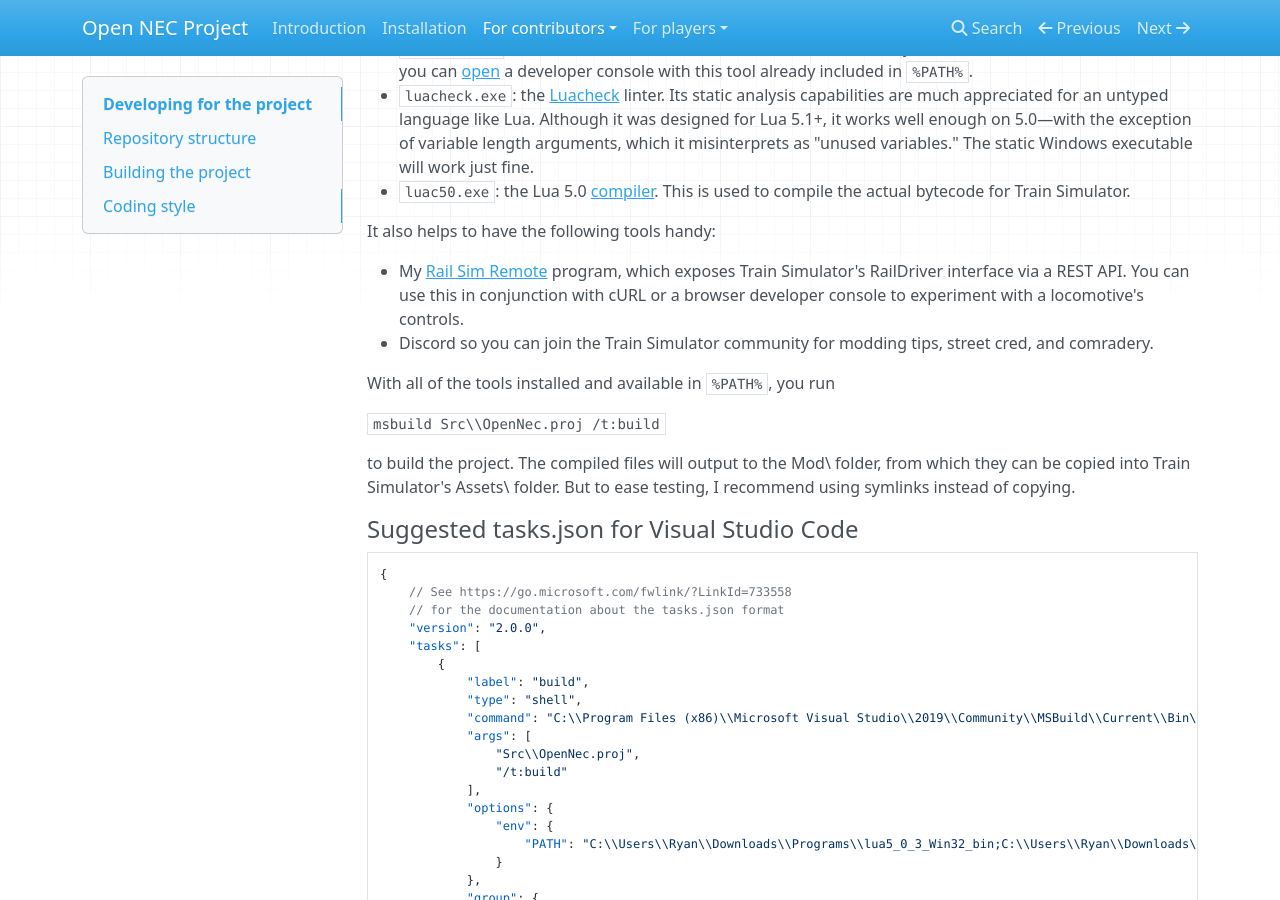
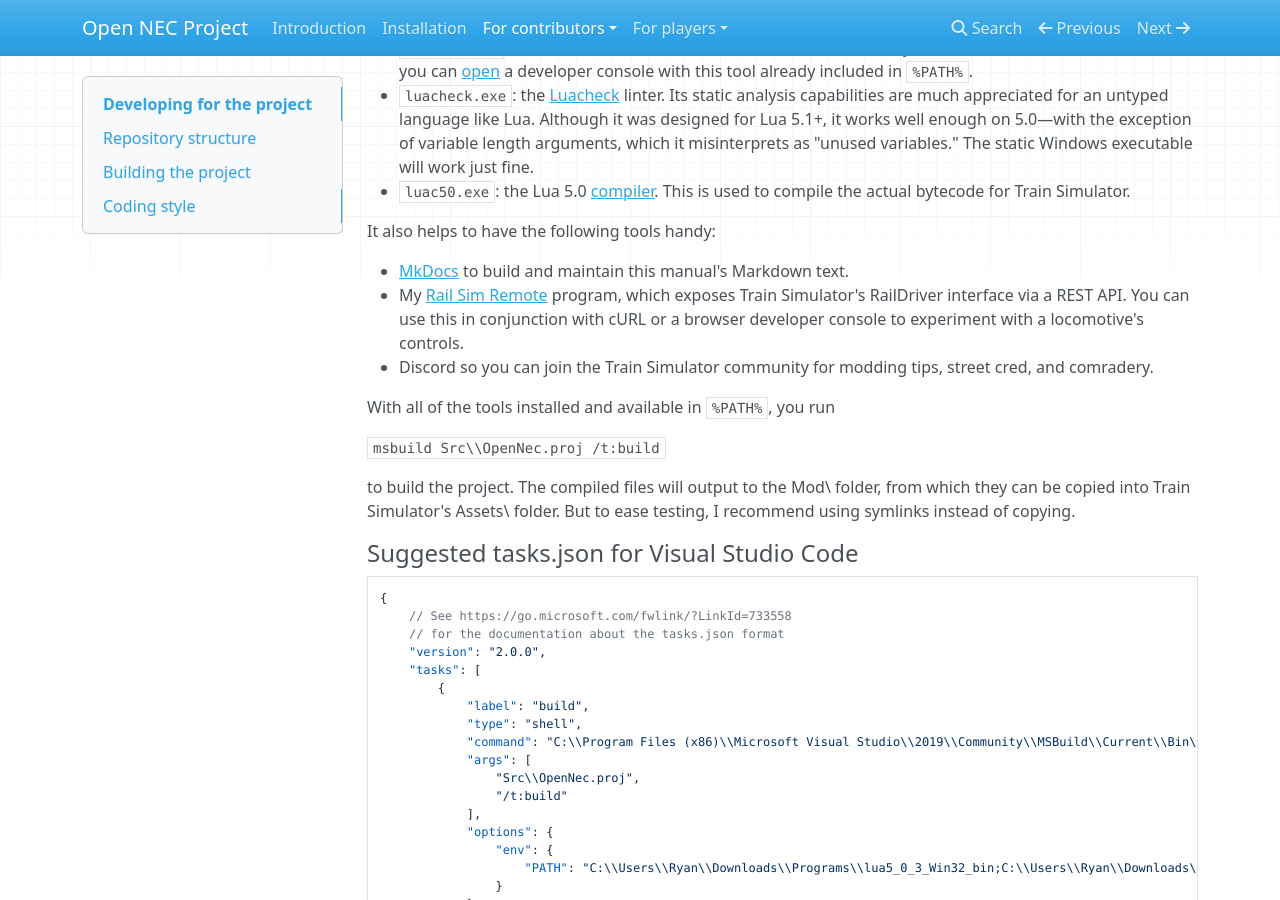
Before and after one commit to YoRyan/open-nec, an MkDocs documentation site: the page built from Docs/for-contributors/index.md, in a window 1280 px wide and 900 px high, scrolled down 584 px. Built offline with MkDocs 1.6.1, drawn with Linux system fonts in a browser that asks for light colours; nearby versions of some CDN libraries.

Commit message:
Manual: add reference to MkDocs

```diff
--- a/Docs/for-contributors/index.md
+++ b/Docs/for-contributors/index.md
@@ -24,6 +24,7 @@ To compile the mod, you will need the following tools in your `%PATH%`:
 
 It also helps to have the following tools handy:
 
+- [MkDocs](https://www.mkdocs.org/) to build and maintain this manual's Markdown text.
 - My [Rail Sim Remote](https://github.com/yoryan/railsim-remote) program, which exposes Train Simulator's RailDriver interface via a REST API. You can use this in conjunction with cURL or a browser developer console to experiment with a locomotive's controls.
 - Discord so you can join the Train Simulator community for modding tips, street cred, and comradery.
 
```
